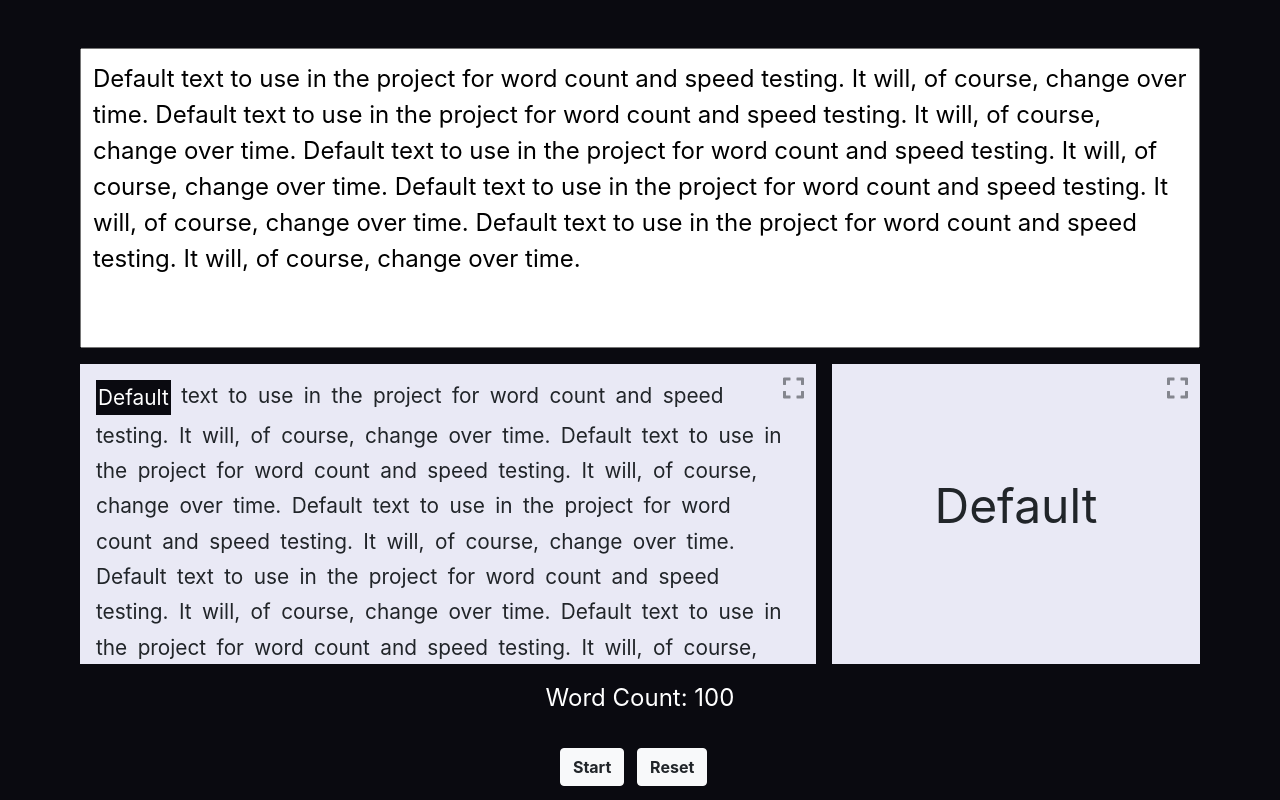
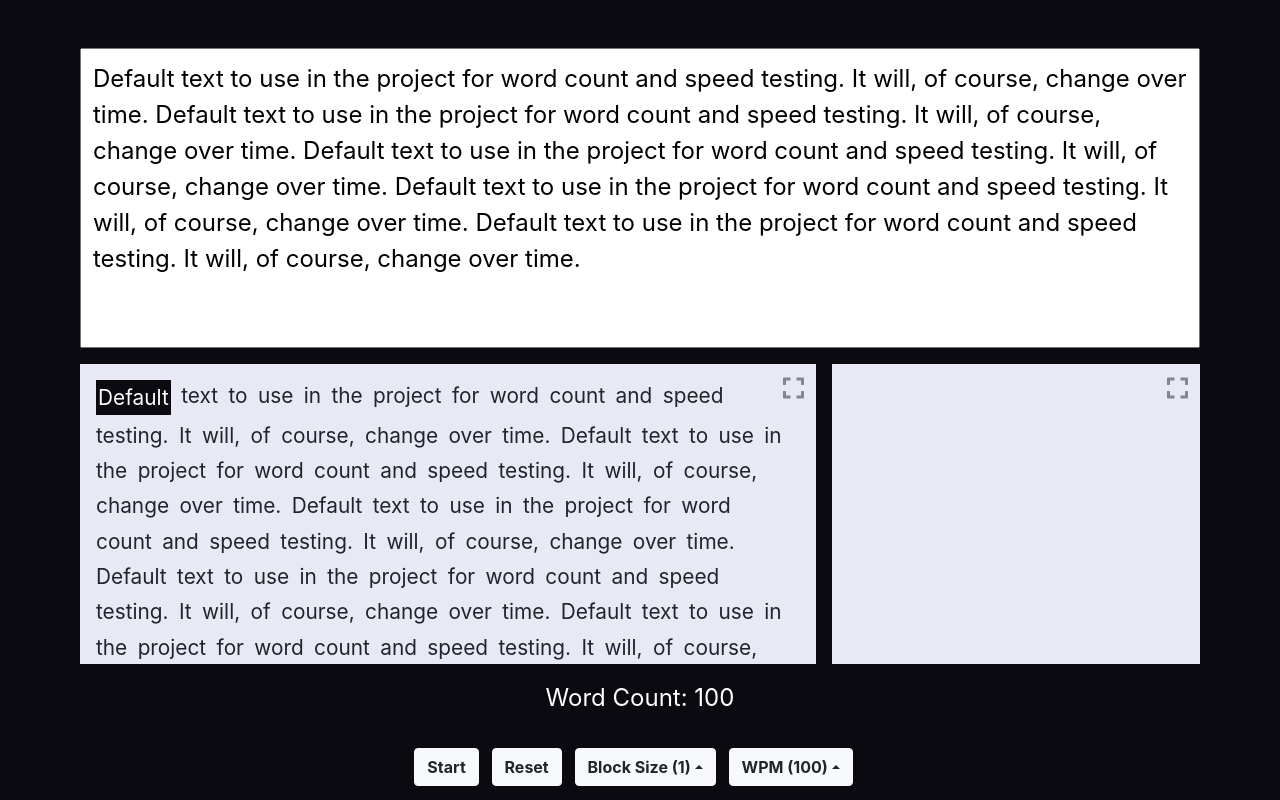
Before and after one commit to andrewg117/SpeedReader, a React (Create React App) app in the folder 3.0/speedreader/: page / in a window 1280 px wide. Built offline with nearby package versions, Linux system fonts and the light colour scheme.

Commit message:
separated display components from functional

```diff
--- /dev/null
+++ b/3.0/speedreader/src/components/CreateBlocks.js
@@ -0,0 +1,98 @@
+import React, { useState, useEffect, useContext } from 'react';
+import { useText } from './Editor';
+import { useSelectedBlock, useChangeBlock } from './BlockSelector';
+import { useSelectValue } from './UserInput';
+
+const Block = (props) => {
+  const selectBlockOnClick = () => {
+    props.selectBlockOnClick(props.id);
+  };
+
+  return (
+    <div
+      id="textBlock"
+      className={props.isSelected ? "isActive" : ""}
+      onClick={selectBlockOnClick}
+    >
+      {props.text}
+    </div>
+  );
+};
+
+const ConvertTextToBlocks = (selectedID, editorText, wordsPerBlock, selectBlock) => {
+  const splitTextArr = editorText.split(/\s/);
+  let joinedTextArr = [];
+
+  for (let i = 0; i < splitTextArr.length; i += wordsPerBlock) {
+    if (splitTextArr[i] !== "") {
+      joinedTextArr.push(splitTextArr.slice(i, i + wordsPerBlock).join(" "));
+    }
+  }
+
+  const blocksArr = joinedTextArr.map((text, index) => {
+    return (
+      <Block
+        key={index}
+        id={index}
+        text={text}
+        selectBlockOnClick={selectBlock}
+        isSelected={selectedID === index ? true : false}
+      />
+    );
+  });
+  return (blocksArr);
+}
+
+const BlockGroupContext = React.createContext();
+
+export const useBlockGroup = () => {
+  return useContext(BlockGroupContext);
+}
+
+const BlockGroup = ({ children }) => {
+  const text = useText();
+  const selectedID = useSelectedBlock();
+  const selectBlock = useChangeBlock();
+  const { wordsPerBlock } = useSelectValue();
+
+  const [blockGroup, updateBlocks] = useState(() => {
+    return ConvertTextToBlocks(selectedID, text, wordsPerBlock, selectBlock);
+  });
+
+  useEffect(() => {
+    updateBlocks(ConvertTextToBlocks(selectedID, text, wordsPerBlock, selectBlock));
+  }, [text, selectedID, selectBlock, wordsPerBlock]);
+
+  return (
+    <BlockGroupContext.Provider value={blockGroup}>
+      {children}
+    </BlockGroupContext.Provider>
+  );
+}
+
+const BlockTextContext = React.createContext();
+
+export const useBlockText = () => {
+  return useContext(BlockTextContext);
+}
+
+export const SelectedBlock = ({children}) => {
+  const blockGroup = useBlockGroup();
+  const selectedID = useSelectedBlock();
+
+  const [blockText, changeText] = useState(() => {
+    return blockGroup[selectedID].props.text;
+  });
+
+  useEffect(() => {
+    changeText(blockGroup[selectedID].props.text)
+  }, [selectedID, blockGroup]);
+
+  return (
+    <BlockTextContext.Provider value={blockText}>
+      {children}
+    </BlockTextContext.Provider>
+  );
+}
+
+export default BlockGroup;
--- a/3.0/speedreader/src/components/DisplayBlocks.js
+++ b/3.0/speedreader/src/components/DisplayBlocks.js
@@ -1,72 +1,17 @@
-import React, { useState, useEffect, useContext } from 'react';
-import { useText } from './Editor';
-import { useSelectedBlock, useChangeBlock } from './BlockSelector';
+import React from 'react';
+import BlockSelector from './BlockSelector';
 import { useToggleFullScreen, useIsFull, FullIcon } from './FullScreenToggler';
+import { SelectedBlock, useBlockGroup, useBlockText } from './CreateBlocks';
 
-const Block = (props) => {
-  const selectBlockOnClick = () => {
-    props.selectBlockOnClick(props.id);
-  };
+const DisplayBlocks = () => {
+  const blockGroup = useBlockGroup();
+  const blockText = useBlockText();
+  const toggleFullScreen = useToggleFullScreen();
+  const { fullBlock, fullSelector } = useIsFull();
 
   return (
-    <div
-      id="textBlock"
-      className={props.isSelected ? "isActive" : ""}
-      onClick={selectBlockOnClick}
-    >
-      {props.text}
-    </div>
-  );
-};
-
-const ConvertTextToBlocks = (selectedID, editorText, wordsPerBlock, selectBlock) => {
-  const splitTextArr = editorText.split(/\s/);
-  let joinedTextArr = [];
-
-  for (let i = 0; i < splitTextArr.length; i += wordsPerBlock) {
-    if (splitTextArr[i] !== "") {
-      joinedTextArr.push(splitTextArr.slice(i, i + wordsPerBlock).join(" "));
-    }
-  }
-
-  const blocksArr = joinedTextArr.map((text, index) => {
-    return (
-      <Block
-        key={index}
-        id={index}
-        text={text}
-        selectBlockOnClick={selectBlock}
-        isSelected={selectedID === index ? true : false}
-      />
-    );
-  });
-  return (blocksArr);
-}
-
-
-const BlockGroupContext = React.createContext();
-
-const useBlockGroup = () => {
-  return useContext(BlockGroupContext);
-}
-
-const BlockGroup = ({ children }) => {
-  const text = useText();
-  const selectedID = useSelectedBlock();
-  const selectBlock = useChangeBlock();
-  const toggleFullScreen = useToggleFullScreen();
-  const { fullSelector } = useIsFull();
-
-  const [blockGroup, updateBlocks] = useState(() => {
-    return ConvertTextToBlocks(selectedID, text, 1, selectBlock);
-  });
-
-  useEffect(() => {
-    updateBlocks(ConvertTextToBlocks(selectedID, text, 1, selectBlock));
-  }, [text, selectedID, selectBlock]);
-
-  return (
-    <BlockGroupContext.Provider value={blockGroup}>
+    <BlockSelector>
+      <SelectedBlock>
         <section
           id="preview"
           className={fullSelector ? "fullScreen" : "normal"}
@@ -74,26 +19,7 @@ const BlockGroup = ({ children }) => {
           {blockGroup}
           <FullIcon iconID="fullPreview" toggle={toggleFullScreen} />
         </section>
-      {children}
-    </BlockGroupContext.Provider>
-  );
-}
 
-const SelectedBlockView = () => {
-  const blockGroup = useBlockGroup();
-  const selectedID = useSelectedBlock();
-  const toggleFullScreen = useToggleFullScreen();
-  const { fullBlock } = useIsFull();
-
-  const [blockText, changeText] = useState(() => {
-    return blockGroup[selectedID].props.text;
-  });
-
-  useEffect(() => {
-    changeText(blockGroup[selectedID].props.text)
-  }, [selectedID, blockGroup]);
-
-  return (
         <section
           id="block-view"
           className={fullBlock ? "fullScreen" : "normal"}
@@ -101,14 +27,8 @@ const SelectedBlockView = () => {
           {<p>{blockText}</p>}
           <FullIcon iconID="fullBlock" toggle={toggleFullScreen} />
         </section>
-  );
-}
-
-const DisplayBlocks = () => {
-  return (
-    <BlockGroup>
-      <SelectedBlockView />
-    </BlockGroup>
+      </SelectedBlock>
+    </BlockSelector>
   );
 }
 
--- /dev/null
+++ b/3.0/speedreader/src/components/DisplayUserInputs.js
@@ -0,0 +1,102 @@
+import React from 'react';
+import { useIsFull } from './FullScreenToggler';
+import { useIsStarted, useControl, useIsMenuOpen, useToggleMenu, useSelectValue, useOptions } from './UserInput';
+
+const InputButton = (props) => {
+  return (
+    <button
+      id={props.inputID}
+      className={props.className}
+      onClick={props.readerControl}
+    >
+      {props.btnText}
+    </button>
+  );
+};
+
+const DropdownOption = (props) => {
+  return (
+    <li className="dropdown-item" onClick={props.selector}>
+      {props.value}
+    </li>
+  );
+};
+
+const InputDropdown = (props) => {
+  const options = props.options.map((value, i) => {
+    return (
+      <DropdownOption
+        key={i}
+        selector={props.selector}
+        value={value}
+      />
+    );
+  });
+
+  return (
+    <div className="dropup">
+      <InputButton
+        inputID={props.dropdownID}
+        className={"btn btn-light dropdown-toggle"}
+        readerControl={props.readerControl}
+        btnText={props.btnText}
+      />
+      <ul className={`dropdown-menu${props.openMenu ? " show" : ""}`}>
+        {options}
+      </ul>
+    </div>
+  );
+};
+
+const DisplayUserInputs = () => {
+  const { fullSelector, fullBlock } = useIsFull();
+  const isStarted = useIsStarted();
+  const { startReader, pauseReader } = useControl();
+  const { blockMenuOpen, wpmMenuOpen } = useIsMenuOpen();
+  const { toggleBlockDropdown, toggleWPMDropdown } = useToggleMenu();
+  const { wordsPerBlock, wpmSpeed } = useSelectValue();
+  const { blockSizeSelector, wpmSelector } = useOptions();
+
+
+  const blockSizeOptions = [1, 2, 3, 4];
+  const wpsSpeedOptions = [100, 200, 300, 400];
+
+  return (
+    <section
+      id="input-view"
+      className={fullSelector || fullBlock ? "lower" : ""}
+    >
+      <InputButton
+        className={"btn btn-light"}
+        readerControl={startReader}
+        btnText={isStarted ? "Pause" : "Start"}
+      />
+
+      <InputButton
+        className={"btn btn-light"}
+        readerControl={pauseReader}
+        btnText={"Reset"}
+      />
+
+        <InputDropdown
+          dropdownID="blockDropdown"
+          readerControl={toggleBlockDropdown}
+          openMenu={blockMenuOpen}
+          btnText={`Block Size (${wordsPerBlock})`}
+          selector={blockSizeSelector}
+          options={blockSizeOptions}
+        />
+
+        <InputDropdown
+          dropdownID="wpmDropdown"
+          readerControl={toggleWPMDropdown}
+          openMenu={wpmMenuOpen}
+          btnText={`WPM (${wpmSpeed})`}
+          selector={wpmSelector}
+          options={wpsSpeedOptions}
+        />
+    </section>
+  );
+}
+
+export default DisplayUserInputs;
--- a/3.0/speedreader/src/components/UserInput.js
+++ b/3.0/speedreader/src/components/UserInput.js
@@ -1,5 +1,4 @@
 import React, { useState, useEffect, useContext } from 'react';
-import { useIsFull } from './FullScreenToggler';
 
 const IsStartedContext = React.createContext();
 const ControlContext = React.createContext();
@@ -43,7 +42,7 @@ export const useToggleMenu = () => {
   return useContext(ToggleMenuContext);
 }
 
-const ToggleDropdownMenu = ({ children }) => {
+export const ToggleDropdownMenu = ({ children }) => {
   const [blockMenuOpen, toggleBlockMenu] = useState(() => {
     return false;
   });
@@ -79,44 +78,6 @@ const ToggleDropdownMenu = ({ children }) => {
         {children}
       </ToggleMenuContext.Provider>
     </IsMenuOpenContext.Provider>
-  );
-};
-
-const InputButton = (props) => {
-  return (
-    <button
-      id={props.inputID}
-      className={props.className}
-      onClick={props.readerControl}
-    >
-      {props.btnText}
-    </button>
-  );
-};
-
-const InputDropdown = (props) => {
-  const options = props.options.map((value, i) => {
-    return (
-      <DropdownOption
-        key={i}
-        selector={props.selector}
-        value={value}
-      />
-    );
-  });
-
-  return (
-    <div className="dropup">
-      <InputButton
-        inputID={props.dropdownID}
-        className={"btn btn-light dropdown-toggle"}
-        readerControl={props.readerControl}
-        btnText={props.btnText}
-      />
-      <ul className={`dropdown-menu${props.openMenu ? " show" : ""}`}>
-        {options}
-      </ul>
-    </div>
   );
 };
 
@@ -156,65 +117,5 @@ export const DropdownSelector = ({ children }) => {
   );
 }
 
-const DropdownOption = (props) => {
-  return (
-    <li className="dropdown-item" onClick={props.selector}>
-      {props.value}
-    </li>
-  );
-};
 
-const DisplayUserInputs = () => {
-  const { fullSelector, fullBlock } = useIsFull();
-  const isStarted = useIsStarted();
-  const { startReader, pauseReader } = useControl();
-  /* const { blockMenuOpen, wpmMenuOpen } = useIsMenuOpen();
-  const { toggleBlockDropdown, toggleWPMDropdown } = useToggleMenu();
-  const { wordsPerBlock, wpmSpeed } = useSelectValue();
-  const { blockSizeSelector, wpmSelector } = useOptions(); */
-
-
-  const blockSizeOptions = [1, 2, 3, 4];
-  const wpsSpeedOptions = [100, 200, 300, 400];
-
-  return (
-    <section
-      id="input-view"
-      className={fullSelector || fullBlock ? "lower" : ""}
-    >
-      <InputButton
-        className={"btn btn-light"}
-        readerControl={startReader}
-        btnText={isStarted ? "Pause" : "Start"}
-      />
-
-      <InputButton
-        className={"btn btn-light"}
-        readerControl={pauseReader}
-        btnText={"Reset"}
-      />
-      {/* BUG: ToggleDropdownMenu Context functions are undefined */}
-      {/* <ToggleDropdownMenu>
-        <InputDropdown
-          dropdownID="blockDropdown"
-          readerControl={toggleBlockDropdown}
-          openMenu={blockMenuOpen}
-          btnText={`Block Size (${wordsPerBlock})`}
-          selector={blockSizeSelector}
-          options={blockSizeOptions}
-        />
-
-        <InputDropdown
-          dropdownID="wpmDropdown"
-          readerControl={toggleWPMDropdown}
-          openMenu={wpmMenuOpen}
-          btnText={`WPM (${wpmSpeed})`}
-          selector={wpmSelector}
-          options={wpsSpeedOptions}
-        />
-      </ToggleDropdownMenu> */}
-    </section>
-  );
-}
-
-export default DisplayUserInputs;
+export default ReaderControls;
```
Also changed, not shown: 3.0/speedreader/src/components/DisplayReader.js (+12 -7 lines). Lines whose indentation alone changed are shown as unchanged.
